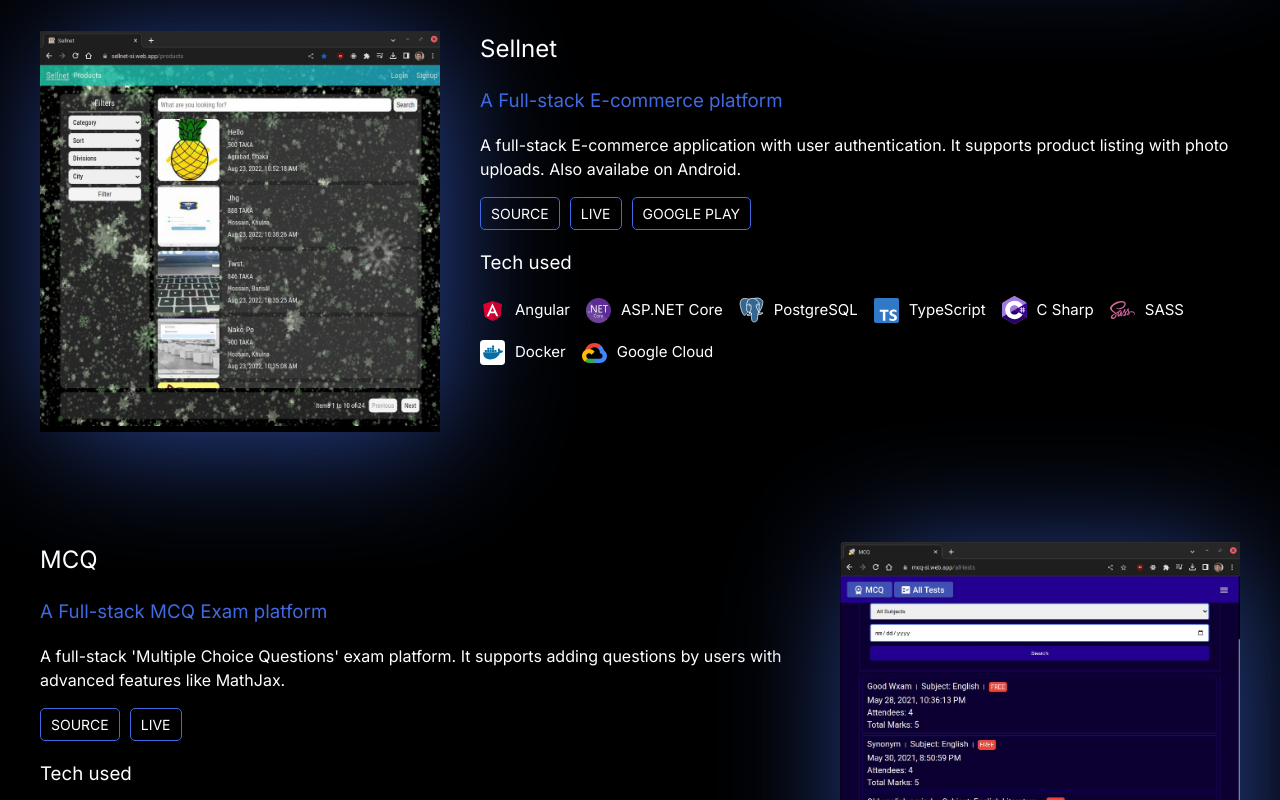
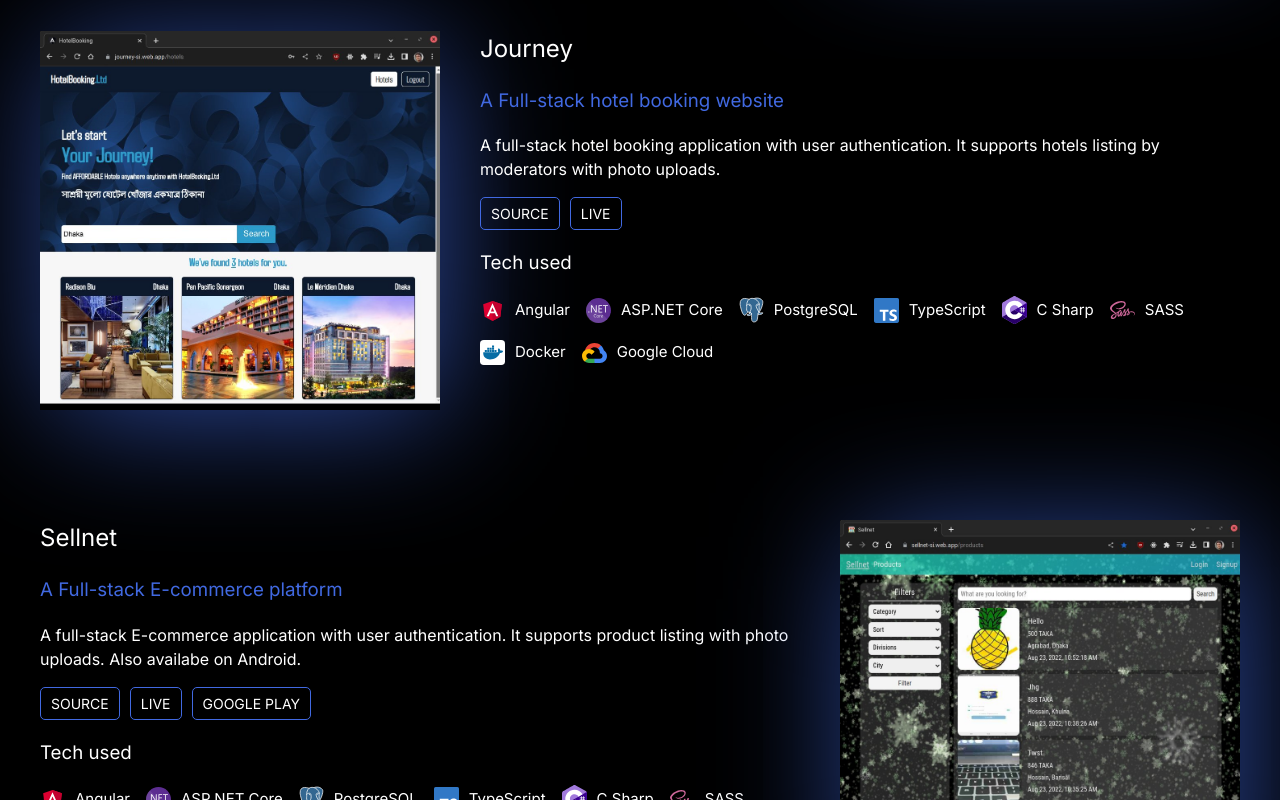
Before and after one commit to heronet/report, a React (Vite) app: page / in a window 1280 px wide. Shown: the part 1720-2520 px from the top of the page. Built offline with nearby package versions, Linux system fonts and the light colour scheme.

Commit message:
added journey

```diff
--- a/src/components/Projects/Projects.tsx
+++ b/src/components/Projects/Projects.tsx
@@ -27,6 +27,28 @@ const projects: ProjectType[] = [
   },
   {
     id: 2,
+    title: "Journey",
+    subtitle: "A Full-stack hotel booking website",
+    techs: [
+      { id: 1, title: "Angular" },
+      { id: 2, title: "ASP.NET Core" },
+      { id: 3, title: "PostgreSQL" },
+      { id: 4, title: "TypeScript" },
+      { id: 5, title: "C Sharp" },
+      { id: 6, title: "SASS" },
+      { id: 7, title: "Docker" },
+      { id: 8, title: "Google Cloud" },
+    ],
+    links: [
+      { id: 1, title: "Source", url: "https://github.com/heronet/journey" },
+      { id: 2, title: "Live", url: "https://journey-si.web.app" },
+    ],
+    imgUrl: "/imgs/journey.jpg",
+    description:
+      "A full-stack hotel booking application with user authentication. It supports hotels listing by moderators with photo uploads.",
+  },
+  {
+    id: 3,
     title: "Sellnet",
     subtitle: "A Full-stack E-commerce platform",
     techs: [
@@ -53,7 +75,7 @@ const projects: ProjectType[] = [
       "A full-stack E-commerce application with user authentication. It supports product listing with photo uploads. Also availabe on Android.",
   },
   {
-    id: 3,
+    id: 4,
     title: "MCQ",
     subtitle: "A Full-stack MCQ Exam platform",
     techs: [
```
Also changed, not shown: public/imgs/journey.jpg (added).
